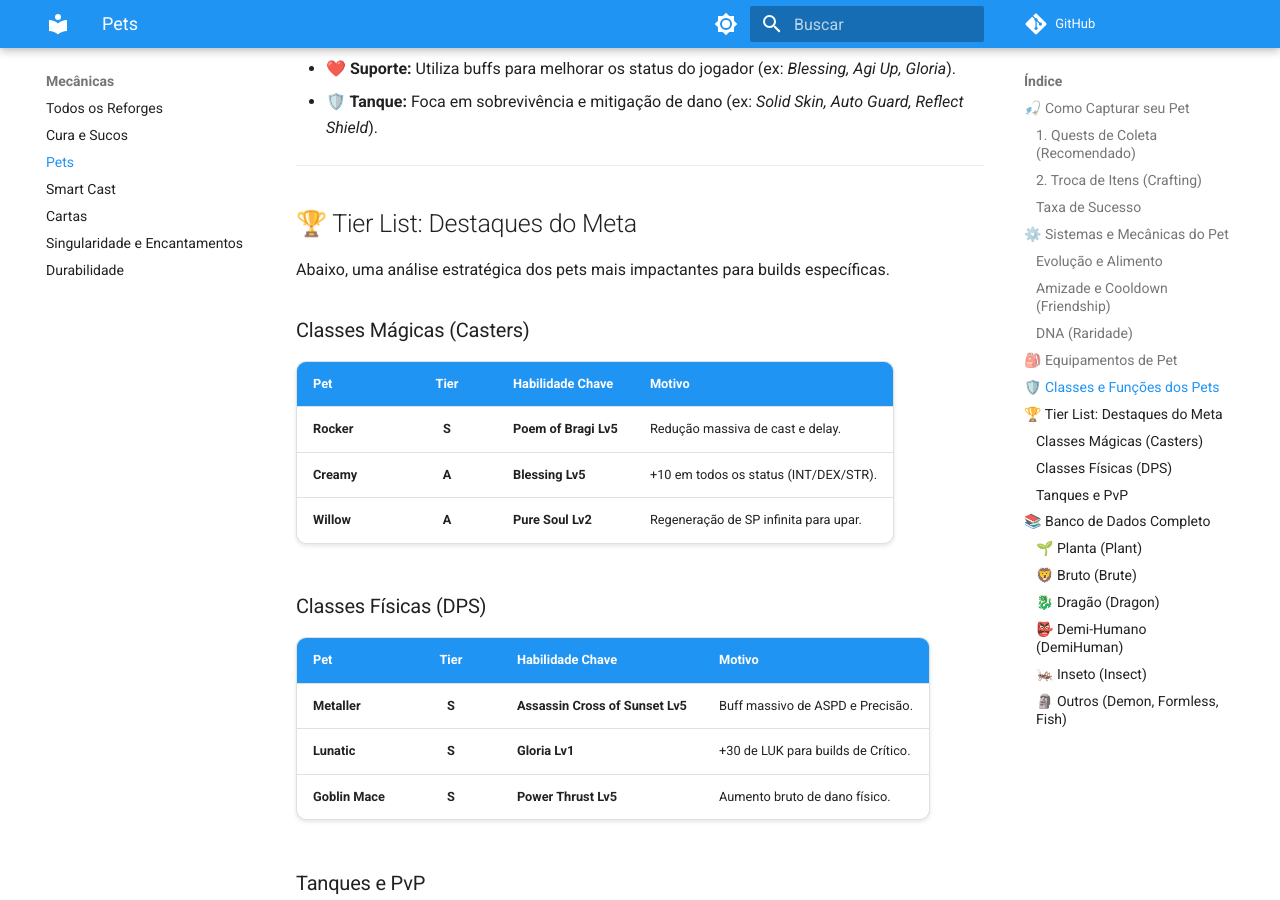
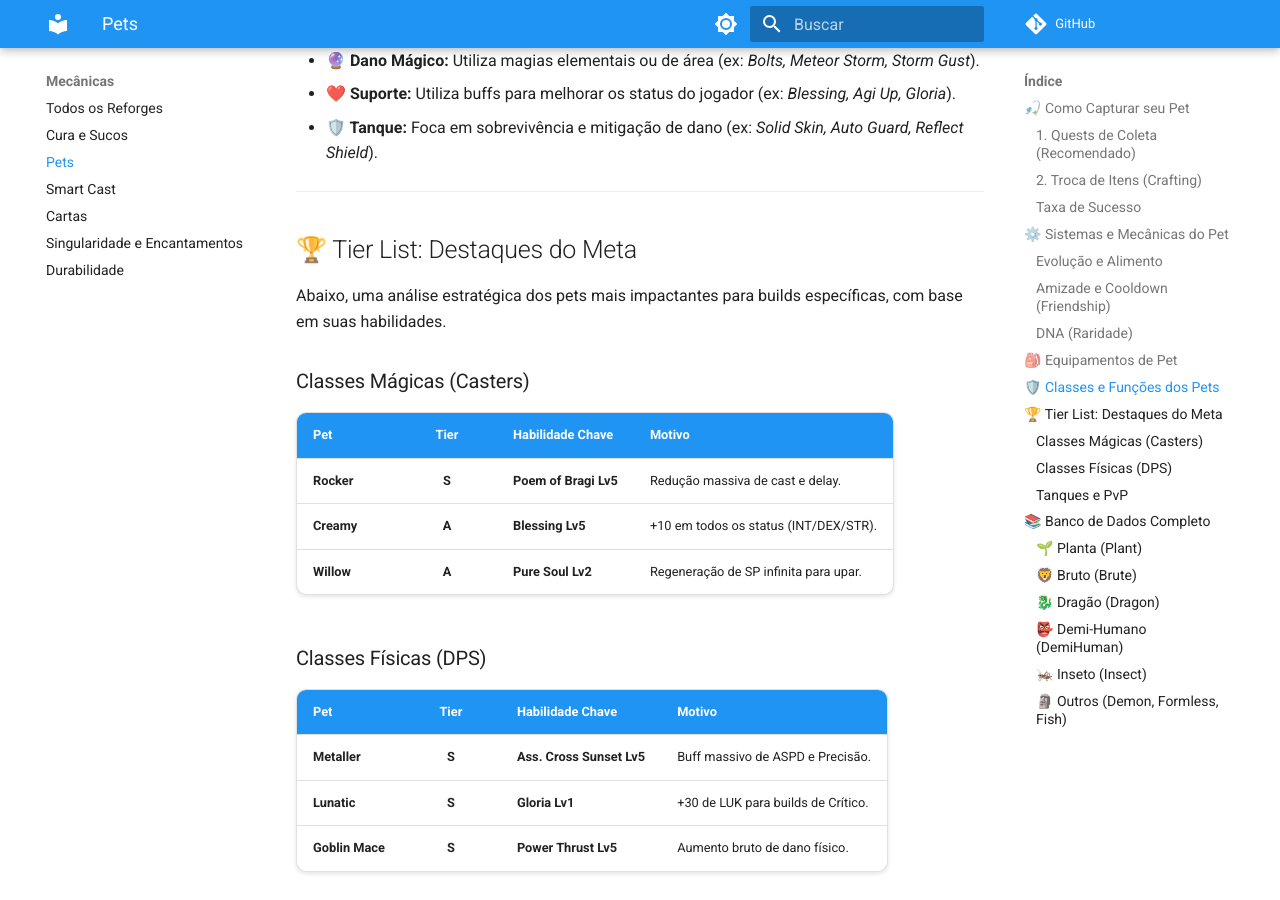
Before and after one commit to mythofyggdrasil/mythofyggdrasil.github.io, an MkDocs documentation site: the page built from docs/pets.md, in a window 1280 px wide and 900 px high, scrolled down 2814 px. Built offline with MkDocs 1.6.1 and Material for MkDocs 9.7.7, drawn with Linux system fonts in a browser that asks for light colours; comment, search, counter and statistics services are not loaded; some of the changed text lies outside the part shown.

Commit message:
Update pets.md

```diff
--- a/docs/pets.md
+++ b/docs/pets.md
@@ -88,7 +88,7 @@
 
 ## 🏆 Tier List: Destaques do Meta
 
-Abaixo, uma análise estratégica dos pets mais impactantes para builds específicas.
+Abaixo, uma análise estratégica dos pets mais impactantes para builds específicas, com base em suas habilidades.
 
 ### Classes Mágicas (Casters)
 | Pet | Tier | Habilidade Chave | Motivo |
@@ -100,7 +100,7 @@
 ### Classes Físicas (DPS)
 | Pet | Tier | Habilidade Chave | Motivo |
 | :--- | :---: | :--- | :--- |
-| **Metaller** | **S** | **Assassin Cross of Sunset Lv5** | Buff massivo de ASPD e Precisão. |
+| **Metaller** | **S** | **Ass. Cross Sunset Lv5** | Buff massivo de ASPD e Precisão. |
 | **Lunatic** | **S** | **Gloria Lv1** | +30 de LUK para builds de Crítico. |
 | **Goblin Mace**| **S** | **Power Thrust Lv5** | Aumento bruto de dano físico. |
 
```
Also changed, not shown: other parts of docs/pets.md (+1 -1 lines).
